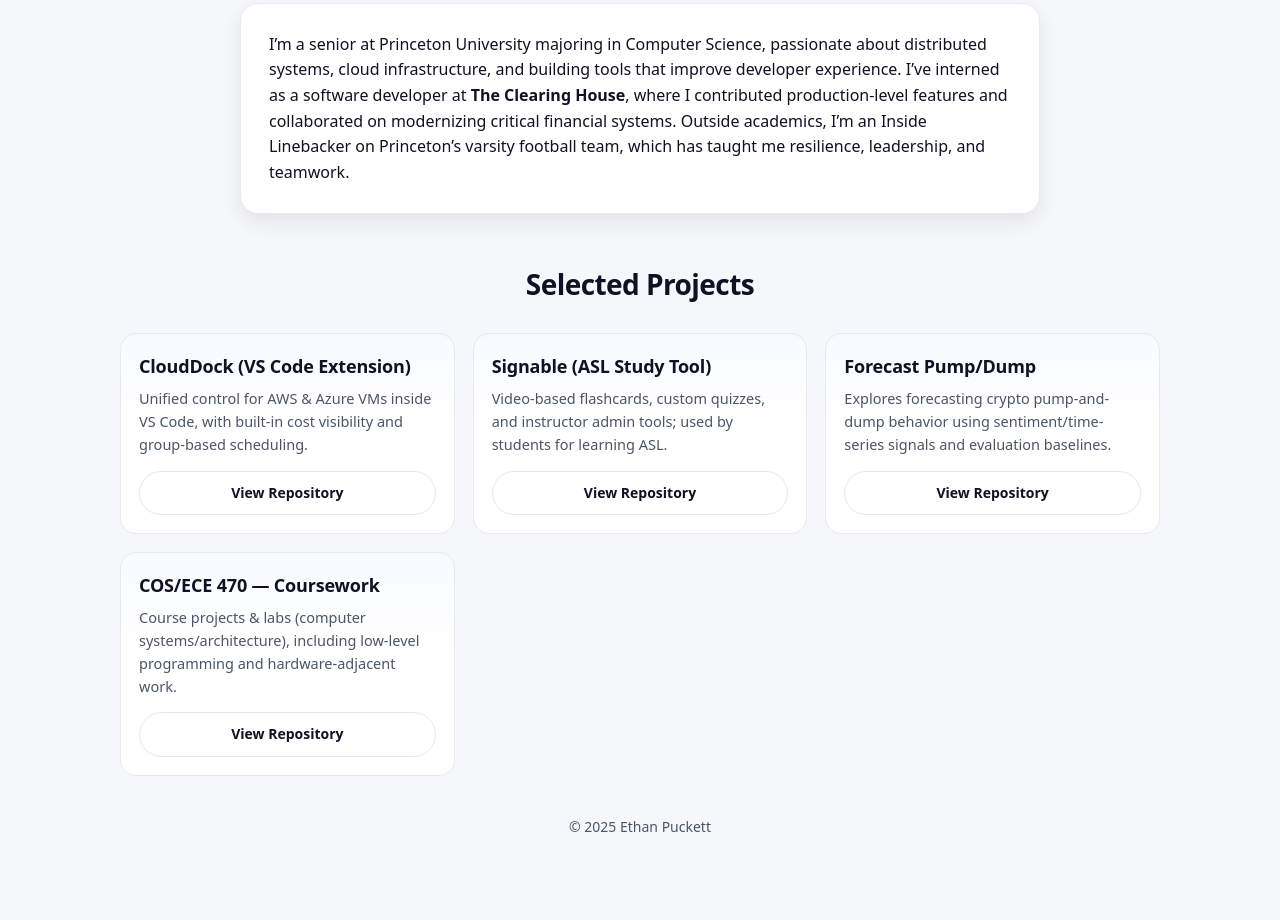
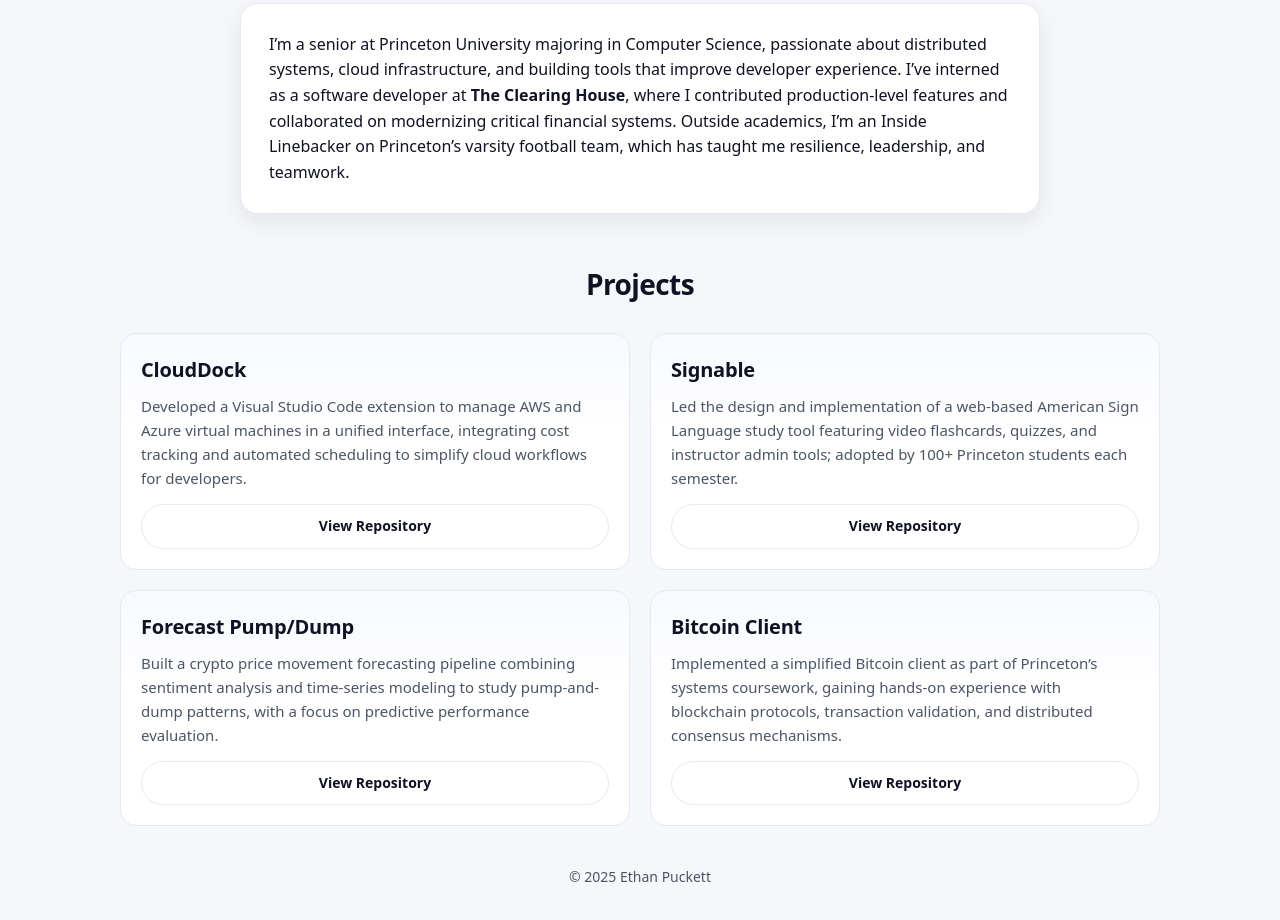
Before and after one commit to ep1401/ep1401.github.io, a plain HTML site: page index.html in a window 1280 px wide. Shown: the part 364-1284 px from the top of the page. Drawn offline with Linux system fonts and the light colour scheme.

Commit message:
Update index.html

```diff
--- a/index.html
+++ b/index.html
@@ -3,8 +3,8 @@
 <head>
   <meta charset="utf-8" />
   <meta name="viewport" content="width=device-width, initial-scale=1" />
-  <title>Ethan Puckett — About Me</title>
-  <meta name="description" content="About Ethan Puckett — Princeton CS student and software developer." />
+  <title>Ethan Puckett — Portfolio</title>
+  <meta name="description" content="Portfolio of Ethan Puckett — Princeton CS student and software developer." />
   <meta name="theme-color" content="#0b0f19">
   <style>
     :root {
@@ -86,8 +86,8 @@
     .grid{
       width: 100%;
       display: grid;
-      grid-template-columns: repeat(auto-fit, minmax(260px, 1fr));
-      gap: 18px;
+      grid-template-columns: repeat(auto-fit, minmax(400px, 1fr)); /* Two per row on desktop */
+      gap: 20px;
       margin-top: 14px;
       text-align: left;
     }
@@ -95,13 +95,13 @@
       background: linear-gradient(180deg, rgba(124,156,255,.06), rgba(124,156,255,0) 42%), var(--card);
       border: 1px solid var(--border);
       border-radius: 16px;
-      padding: 18px;
+      padding: 20px;
       display: flex;
       flex-direction: column;
-      min-height: 200px;
+      min-height: 220px;
     }
-    .proj h3{ margin: 0 0 6px; font-size: 18px; letter-spacing:-.01em; }
-    .proj p{ margin: 0 0 14px; color: var(--muted); font-size: 14.5px; }
+    .proj h3{ margin: 0 0 8px; font-size: 20px; letter-spacing:-.01em; }
+    .proj p{ margin: 0 0 14px; color: var(--muted); font-size: 15px; }
     .spacer{ flex: 1 1 auto; }
     .btn{
       display:inline-flex; align-items:center; justify-content:center;
@@ -140,32 +140,32 @@
     </div>
 
     <!-- Projects -->
-    <h2 class="section-title" id="projects">Selected Projects</h2>
+    <h2 class="section-title" id="projects">Projects</h2>
     <section class="grid" aria-labelledby="projects">
       <article class="proj">
-        <h3>CloudDock (VS Code Extension)</h3>
-        <p>Unified control for AWS & Azure VMs inside VS Code, with built-in cost visibility and group-based scheduling.</p>
+        <h3>CloudDock</h3>
+        <p>Developed a Visual Studio Code extension to manage AWS and Azure virtual machines in a unified interface, integrating cost tracking and automated scheduling to simplify cloud workflows for developers.</p>
         <div class="spacer"></div>
         <a class="btn" href="https://github.com/ep1401/CloudDock" target="_blank" rel="noopener">View Repository</a>
       </article>
 
       <article class="proj">
-        <h3>Signable (ASL Study Tool)</h3>
-        <p>Video-based flashcards, custom quizzes, and instructor admin tools; used by students for learning ASL.</p>
+        <h3>Signable</h3>
+        <p>Led the design and implementation of a web-based American Sign Language study tool featuring video flashcards, quizzes, and instructor admin tools; adopted by 100+ Princeton students each semester.</p>
         <div class="spacer"></div>
         <a class="btn" href="https://github.com/ep1401/Signable" target="_blank" rel="noopener">View Repository</a>
       </article>
 
       <article class="proj">
         <h3>Forecast Pump/Dump</h3>
-        <p>Explores forecasting crypto pump-and-dump behavior using sentiment/time-series signals and evaluation baselines.</p>
+        <p>Built a crypto price movement forecasting pipeline combining sentiment analysis and time-series modeling to study pump-and-dump patterns, with a focus on predictive performance evaluation.</p>
         <div class="spacer"></div>
         <a class="btn" href="https://github.com/rikaahire/forecast-pumpdump" target="_blank" rel="noopener">View Repository</a>
       </article>
 
       <article class="proj">
-        <h3>COS/ECE 470 — Coursework</h3>
-        <p>Course projects & labs (computer systems/architecture), including low-level programming and hardware-adjacent work.</p>
+        <h3>Bitcoin Client</h3>
+        <p>Implemented a simplified Bitcoin client as part of Princeton’s systems coursework, gaining hands-on experience with blockchain protocols, transaction validation, and distributed consensus mechanisms.</p>
         <div class="spacer"></div>
         <a class="btn" href="https://github.com/ep1401/COS-ECE470-fa2024" target="_blank" rel="noopener">View Repository</a>
       </article>
```
